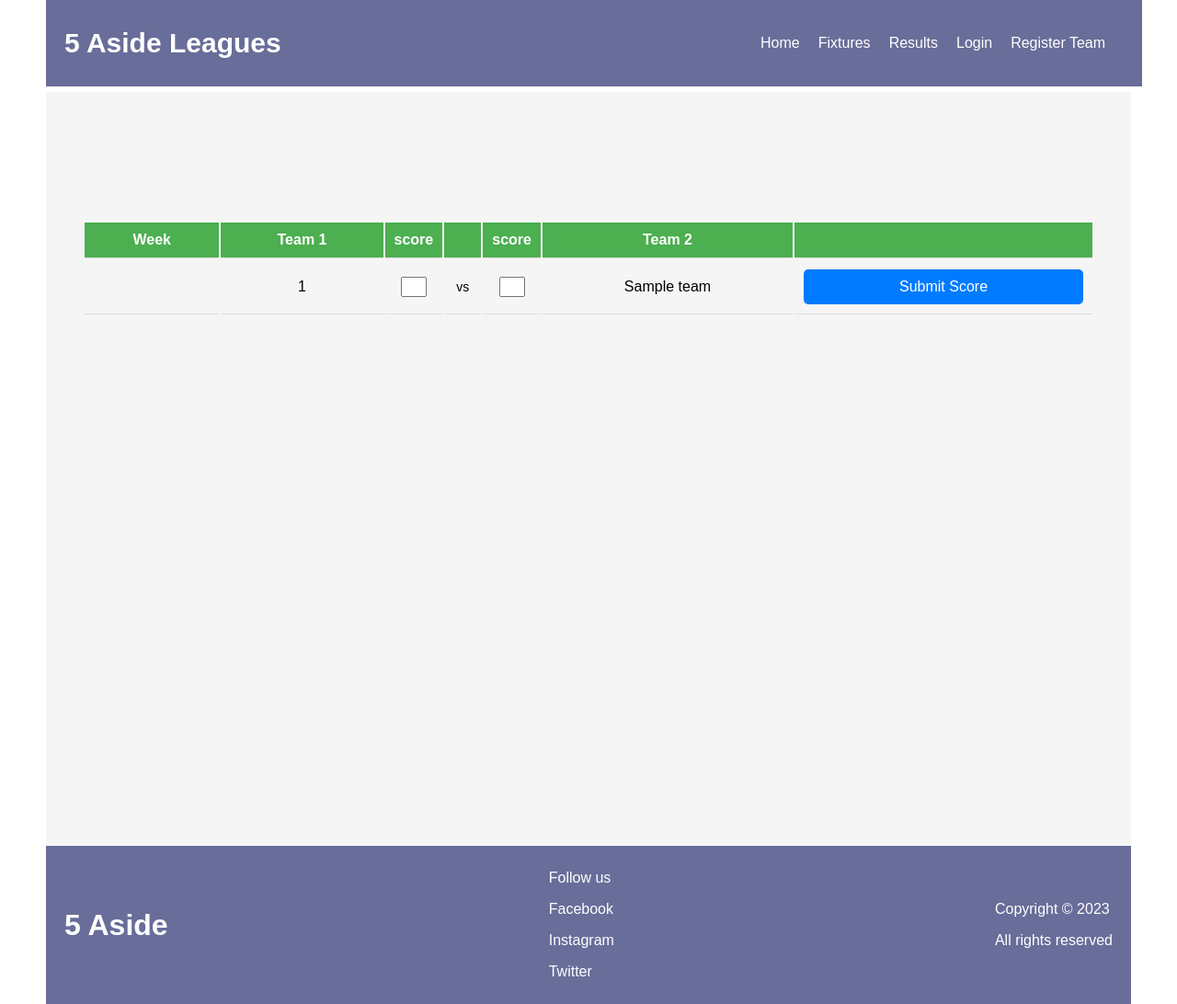
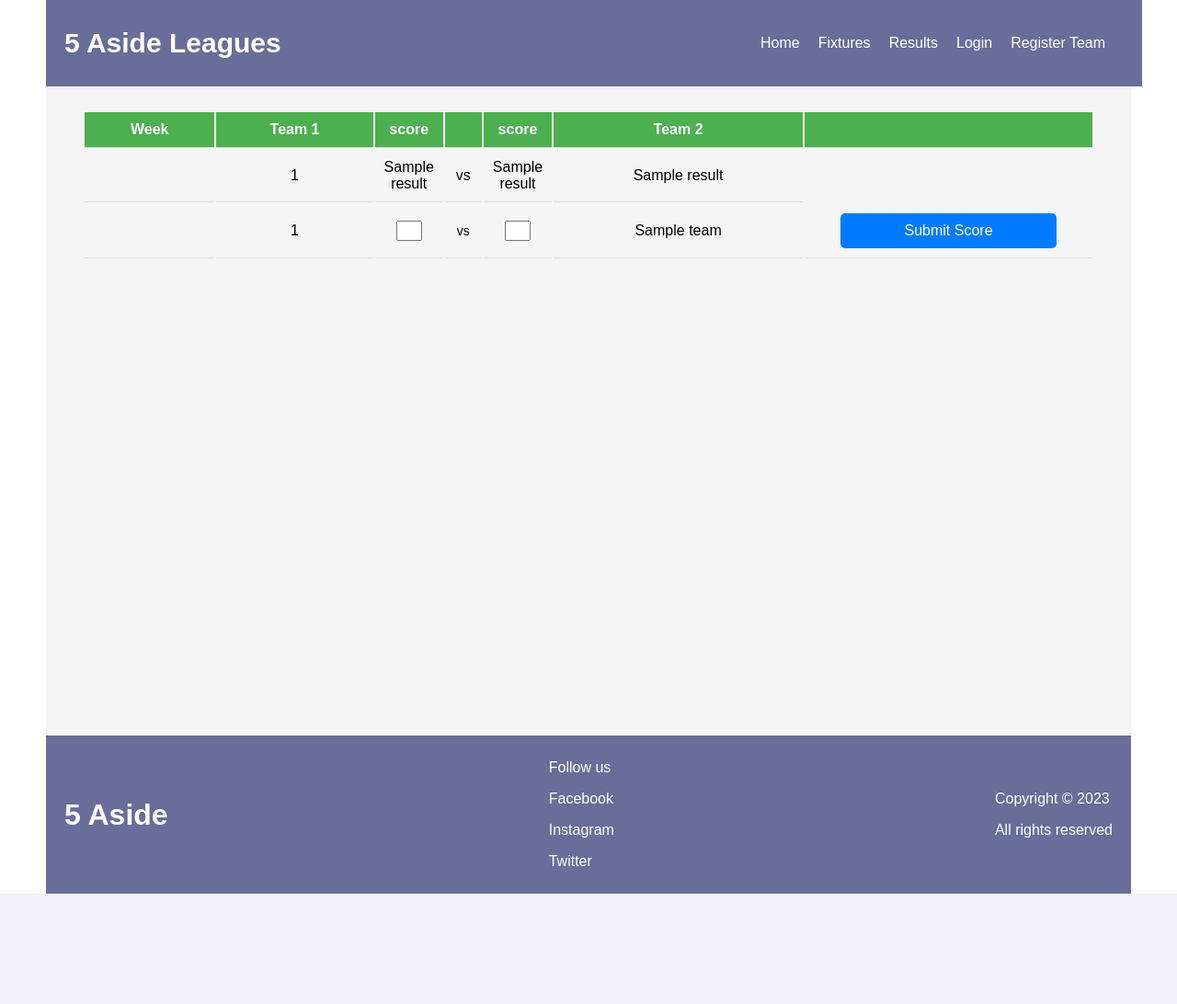
Before and after one commit to Athunder79/Python, a Flask app: template templates/results.html in a window 1280 px wide. Shown: the whole page at 92% size. After the commit the page ends 972 px from the top, so only its background shows below. Run offline with Flask 2, Linux system fonts and the light colour scheme; the template is opened without the code that fills it: most values are stand-ins (such as "Sample title", 1, 10 or a date in 2020).

Commit message:
fixed results duplicating fixture issue

```diff
--- a/app.py
+++ b/app.py
@@ -19,6 +19,7 @@ allresults=[]
 
 
 
+
 @app.route('/', methods =['GET'])
 def index():
      return render_template('index.html', allteams=allteams)
@@ -29,8 +30,75 @@ def players():
     return render_template('players.html')
 
 
-@app.route('/fixtures/', methods=['GET','POST'])
+@app.route('/fixtures/', methods=['GET'])
 def fixtures():
+    return render_template('fixtures.html', fixture=fixture)
+
+
+
+
+
+@app.route('/results/', methods=['GET','POST'])
+def results():
+
+
+    return render_template('results.html', allresults=allresults,fixture_flat=fixture_flat)
+
+
+@app.route('/submit_results/', methods=['POST'])
+def submit_results():
+    # fixture_flat=[item for sublist in fixture for item in sublist]
+
+    if len(allteams) > 0:
+        team_1 = request.form['team_1']
+        team_2 = request.form['team_2']
+        team_1_goals = request.form['team_1_goals']
+        team_2_goals = request.form['team_2_goals']
+
+        match_result = Results_list(team_1, team_2, team_1_goals, team_2_goals)
+        global allresults
+        allresults.append([match_result.team_1, match_result.team_2, int(match_result.team_1_goals), int(match_result.team_2_goals)])
+
+        fixture_flat.pop(0)
+        print(fixture_flat)
+        print(allresults)
+
+    return render_template('results.html',  allresults=allresults, fixture_flat=fixture_flat)
+
+
+
+@app.route('/login/', methods=['POST'])
+def login():
+    return render_template('login.html')
+
+
+
+@app.route('/register/')
+def register():
+    return render_template('register.html')
+
+
+# Get team data from form and add to list allteams
+
+# Generate fixtures
+
+@app.route('/submit', methods=['POST'])
+def submit():
+    team_no = allteams.__len__()+1
+    team_id = request.form['team_id']
+    password = request.form['password']
+    team_name = request.form['team_name']
+    team_color = request.form['team_color']
+    players = request.form.getlist('player')
+
+    team_id = Teams(team_no, team_id, password, team_name, team_color, players)
+
+    allteams.append(team_id)
+
+    print (len(allteams))
+
+    # generate fixtures
+
     team_name_list = [team.team_name for team in allteams]
     if len(team_name_list)%2 !=0:
         team_name_list.append('Bye')
@@ -47,76 +115,24 @@ def fixtures():
         for i in range(half):
             team1 = team_name_list[i]
             team2 = team_name_list[len(team_name_list) - 1 - i]
-            week_fixtures.append((team1, team2))
+            week_fixtures.append([team1, team2])
 
         fixture.append(week_fixtures)
         team_name_list.insert(1, team_name_list.pop())
-        # print(fixture)
+        print(fixture)
 
-    return render_template('fixtures.html', fixture=fixture)
-
-
-
-@app.route('/results/', methods=['GET','POST'])
-def results():
-    return render_template('results.html', fixture=fixture)
-
-
-@app.route('/submit_results/', methods=['POST'])
-def submit_results():
-    if len(allteams) > 0:
-        team_1 = request.form['team_1']
-        team_2 = request.form['team_2']
-        team_1_goals = request.form['team_1_goals']
-        team_2_goals = request.form['team_2_goals']
-
-        match_result = Results_list(team_1, team_2, team_1_goals, team_2_goals)
-        global allresults
-
-        allresults.append([match_result.team_1, match_result.team_2, int(match_result.team_1_goals), int(match_result.team_2_goals)])
-
-        print(allresults)
-
-
-
-    return render_template('results.html', fixture=fixture)
-
-
-
-@app.route('/login/', methods=['POST'])
-def login():
-    return render_template('login.html')
-
-
-
-@app.route('/register/')
-def register():
-    return render_template('register.html')
-
-
-# Get team data from form and add to list allteams
-
-@app.route('/submit', methods=['POST'])
-def submit():
-    team_no = allteams.__len__()+1
-    team_id = request.form['team_id']
-    password = request.form['password']
-    team_name = request.form['team_name']
-    team_color = request.form['team_color']
-    players = request.form.getlist('player')
-
-    team_id = Teams(team_no, team_id, password, team_name, team_color, players)
-
-    allteams.append(team_id)
+    # flatten fixture list
+    global fixture_flat
+    fixture_flat=[item for sublist in fixture for item in sublist]
 
 
     return render_template('register.html', team_id=team_id)
 
 def user():
-    users = {}
+    users = []
     for team in allteams:
         users[team.team_id] = team.team_name
-    return users
+    print(users)
 
 
 
--- a/static/style.css
+++ b/static/style.css
@@ -55,7 +55,7 @@ main {
     min-height: 80vh;
     padding: 20px;
     background-color: #f5f5f5;
-    margin-top: 100px;
+    margin-top: 40px;
 }
 
 @media (max-width: 768px) {
@@ -150,6 +150,18 @@ tr:hover {
         cursor: pointer;
 }
 
+.score-submit-button {
+    width: 80%;
+    padding: 10px;
+    background-color: #007bff;
+    border: none;
+    border-radius: 5px;
+    color: #fff;
+    font-size: 16px;
+    cursor: pointer;
+}
+
+
 .text-input {
     width: 90%;
     padding: 10px;
--- a/templates/base.html
+++ b/templates/base.html
@@ -4,6 +4,7 @@
     <meta charset="UTF-8">
     <meta name="viewport" content="width=device-width, initial-scale=1.0">
     <link rel="stylesheet" href="/static/style.css">
+    <script src="/static/script.js"></script>
     <title>My project</title>
 
     <style>
--- a/templates/results.html
+++ b/templates/results.html
@@ -16,9 +16,18 @@
         </thead>
         <tbody>
 
-                {% for tie in fixture %}
-                    {%for team in tie  %}
+                {% for result in allresults %}
+                <tr>
+                    <td></td>
+                    <td>{{ result[0] }}</td>
+                    <td>{{ result[2] }}</td>
+                    <td>vs</td>
+                    <td>{{ result[3] }}</td>
+                    <td>{{ result[1] }}</td>
+                </tr>
+                {% endfor %}
 
+                {% for team in fixture_flat %}
                 <tr>
                 <form class="register" action="/submit_results" method="post">
                     <td></td>
@@ -27,12 +36,9 @@
                     <td class="score-input">vs</td>
                     <td class="score-input"><input id="team_2_goals" name="team_2_goals"class="score-input" type="number"></td>
                     <td>{{ team[1] }}</td><input type="hidden" id="team_2" name="team_2" value="{{ team[1] }}">
-                    <td><input class="login-button" type="submit" value="Submit Score"></td>
+                    <td><input class="score-submit-button" id="score-input" type="submit" value="Submit Score"></td>
                 </form>
                 </tr>
-
-
-                    {% endfor %}
                 {% endfor %}
 
 
```
